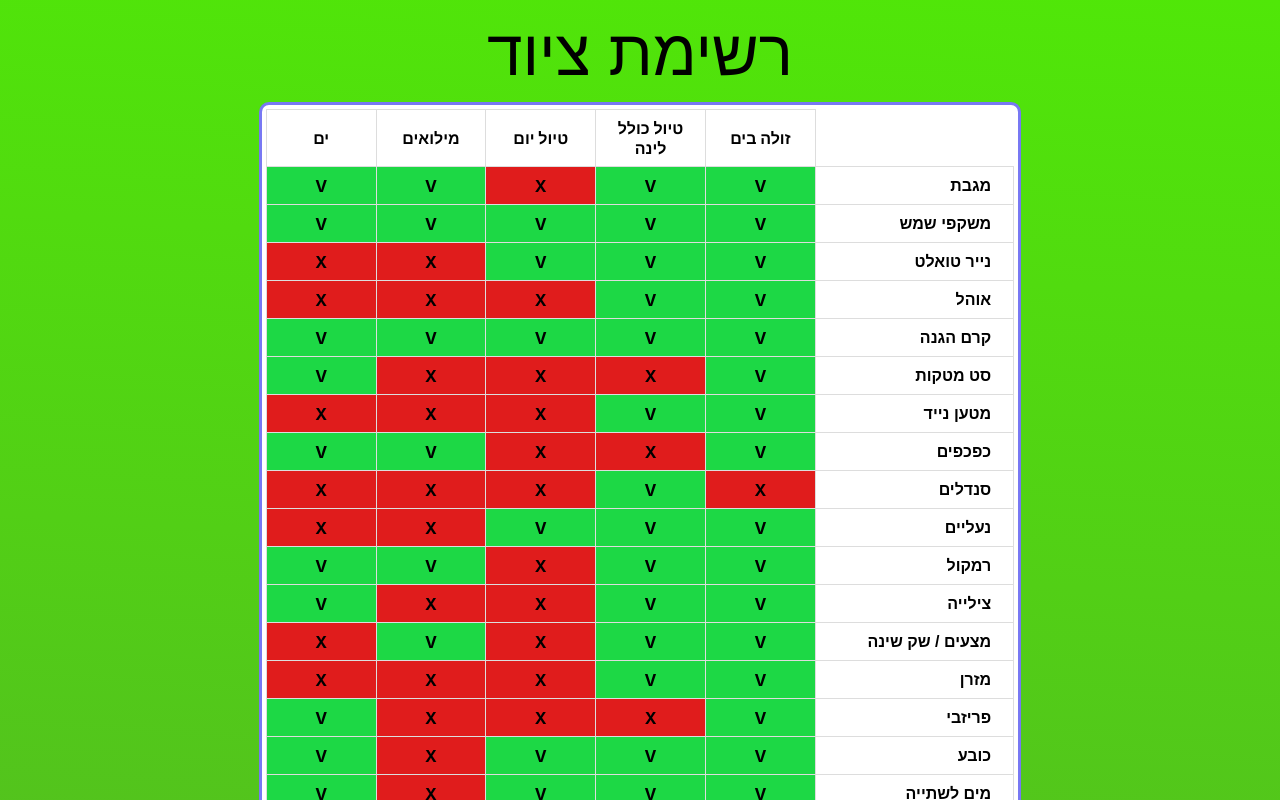
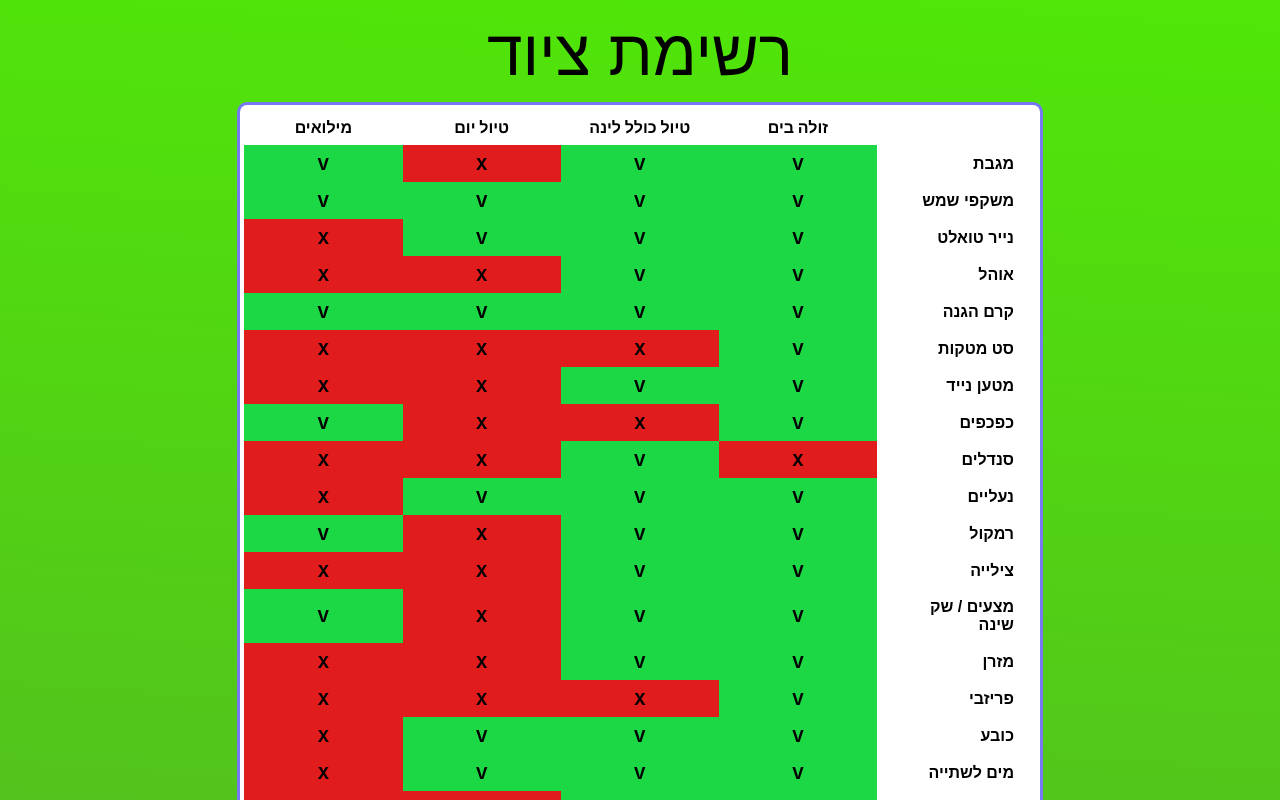
Before and after one commit to imrishtz/react, a React app: page / in a window 1280 px wide. Shown: the top 800 px of the page. Built offline with nearby package versions, Linux system fonts and the light colour scheme.

Commit message:
responsive

```diff
--- a/data.json
+++ b/data.json
@@ -1,9 +1,5 @@
 {
   "events_data": [
-    {
-      "event_category": "beach",
-      "equipement": ["water", "cooler", "chairs", "towel", "sunglasses", "swimsuit", "sunscreen", "shade_canopy", "slippers", "speaker", "hat", "matka", "frisbee"]
-    },
     {
       "event_category": "mil",
       "equipement": ["towel", "sunglasses", "sunscreen", "slippers", "speaker", "deodorant", "shampoo", "soap", "earplug", "blindfold", "altush", "uniform", "sleeping_bag", "coffee", "leatherman", "shirts_pants", "socks", "underwear", "tooth", "lighter"]
--- a/events.json
+++ b/events.json
@@ -1,10 +1,5 @@
 {
   "events_name": [
-    {
-      "id": "beach",
-      "eng_name": "Beach",
-      "heb_name": "ים"
-    },
     {
       "id":"day_trip",
       "eng_name": "Day trip",
--- a/src/components/ItemInfo.js
+++ b/src/components/ItemInfo.js
@@ -56,7 +56,7 @@ export default function ItemInfo(props) {
   );
 
   return (
-    <th style={{textAlign: props.align}}>
+    <th style={{textAlign: props.align, width: '10vw'}}>
       <OverlayTrigger trigger={'click'} rootClose  placement={props.align === 'left' ? 'right' : 'left'} overlay={popover} >
         <button style={{textAlign: props.align, cursor: 'pointer'}} id="infoButton" variant="success">{props.item.name}</button>
       </OverlayTrigger>
--- a/src/components/SimpleTable.js
+++ b/src/components/SimpleTable.js
@@ -1,9 +1,6 @@
 import React, {useState, useEffect}  from 'react';
 import Table from 'react-bootstrap/Table'
 import ItemInfo from './ItemInfo'
-import viImage from "../images/vi.jpg";
-import xImage from "../images/x.jpg";
-
 
 const items = [];
 
@@ -101,7 +98,7 @@ export default function SimpleTable(props) {
   const getRows = (item) => {
     let ret = [];
     for (let i = 0; i < item.items.length; ++i) {
-      ret[i] = <td style={{ width: '6vw',
+      ret[i] = <td style={{ width: '10vw',
                             color:  'black',
                             backgroundColor: (item.items[i] === "true" ?
                             'rgb(29, 216, 69)':
@@ -120,7 +117,7 @@ export default function SimpleTable(props) {
   return (
     <div id="outerTable">{fetched === 7 ?
       <div>
-        <Table bordered>
+        <Table >
           <thead className="tableHead">
             <tr>
               {createColumnHeadlines()}
```
Also changed, not shown: src/css/App.css (line endings or trailing spaces), src/css/Table.css (line endings or trailing spaces), 1 other file (tests, documents, lock files or other folders).
